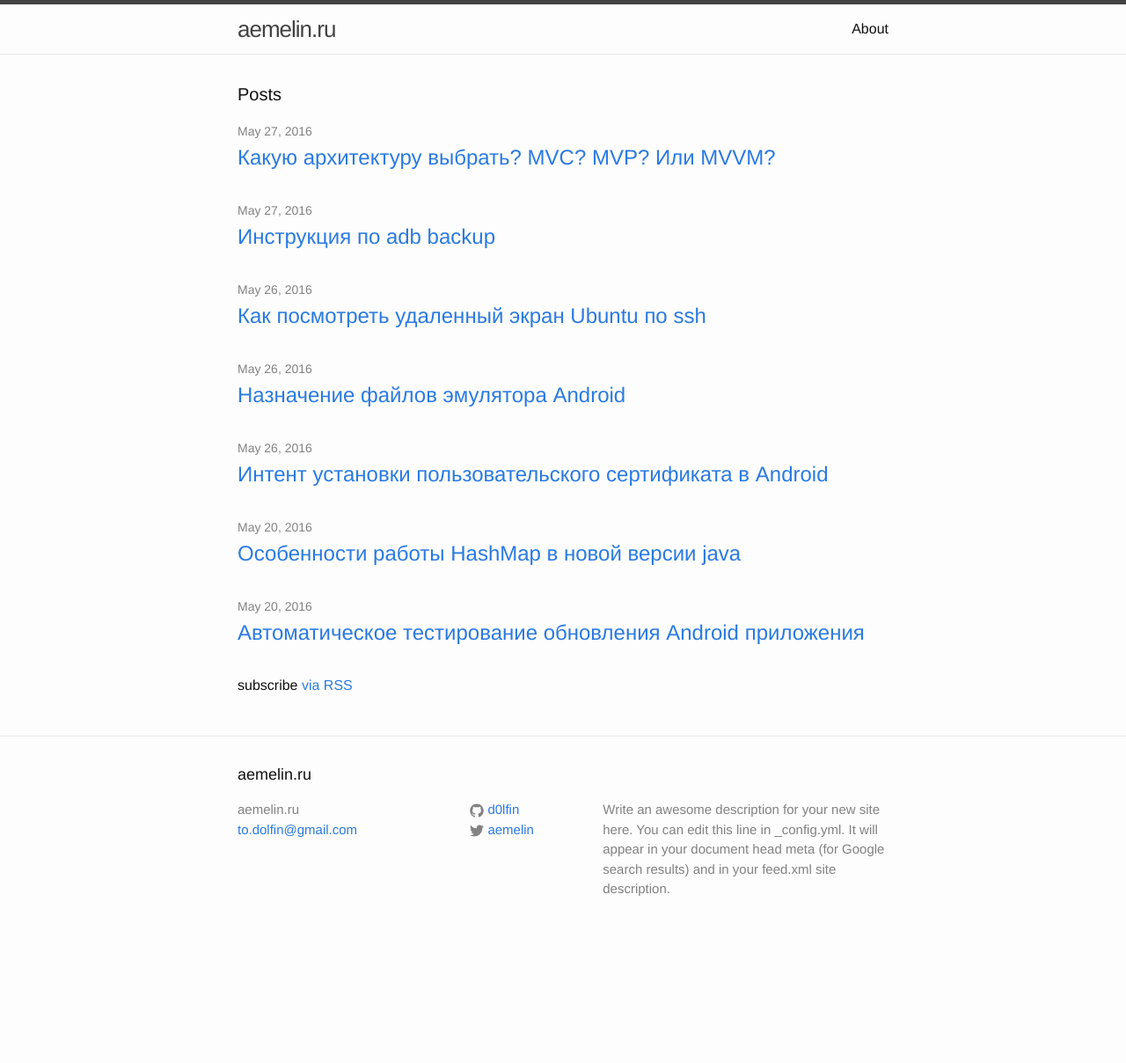
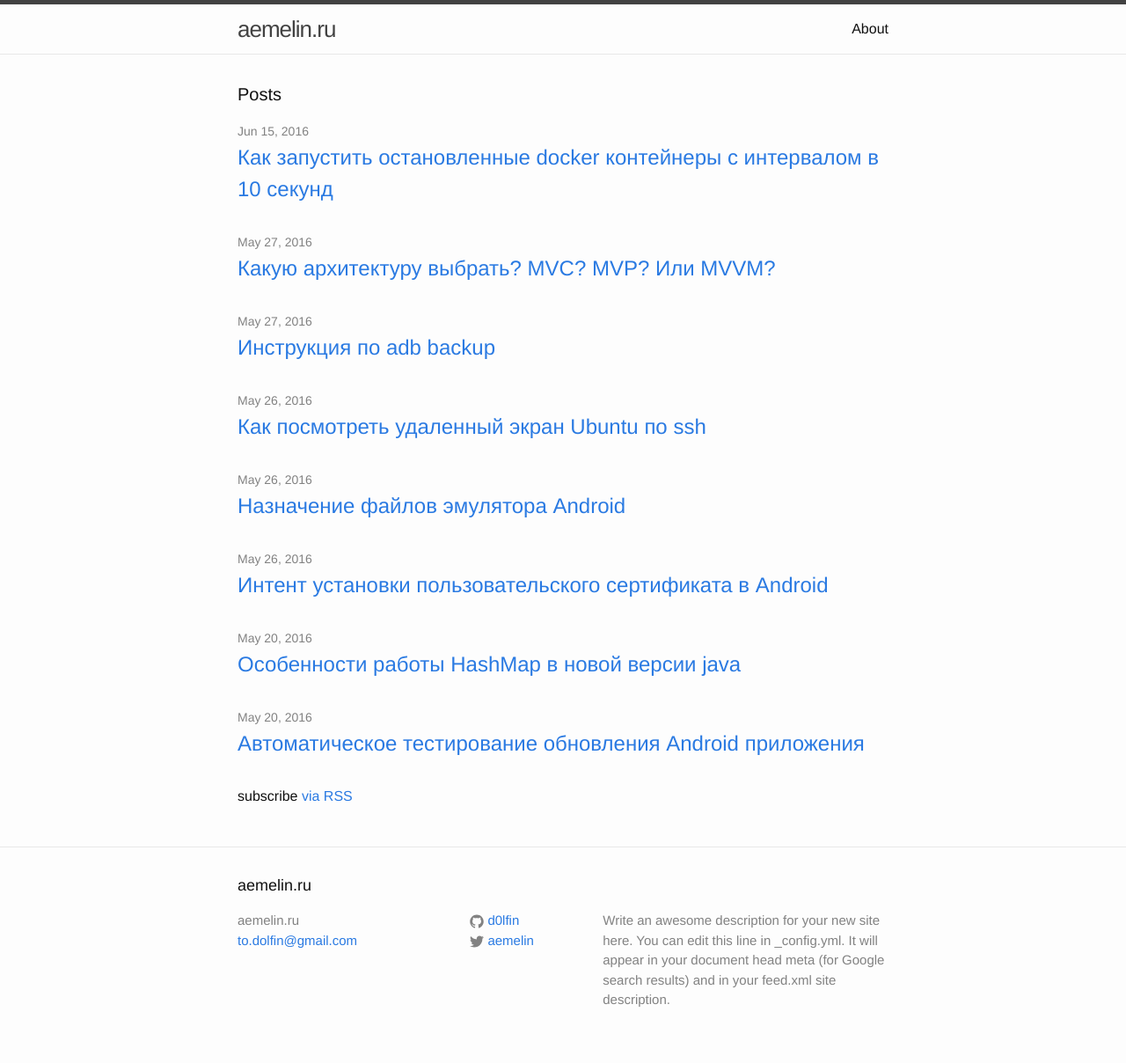
Before and after one commit to d0lfin/d0lfin.github.io, a Jekyll site: the page built from index.html, in a window 1280 px wide. Shown: the whole page at 88% size. Built offline with Jekyll 4.4.1, drawn with Linux system fonts in a browser that asks for light colours; before the commit the page ends 1082 px from its top, so only the background shows below that.

Commit message:
start docker

```diff
--- a/_data/tags.yml
+++ b/_data/tags.yml
@@ -24,3 +24,6 @@
 
 - slug: ssh
   name: ssh
+
+- slug: docker
+  name: docker
--- /dev/null
+++ b/_posts/2016-06-15-start-docker-containers-with-timeout.md
@@ -0,0 +1,6 @@
+---
+layout: post
+title: Как запустить остановленные docker контейнеры с интервалом в 10 секунд
+tags: [docker, ssh]
+---
+`docker ps -a | awk '{print($1)}' | xargs -I {} sh -c 'sleep 10 && docker start {}'`
```
Also changed, not shown: tag/docker.md (added, +5 -0 lines).
